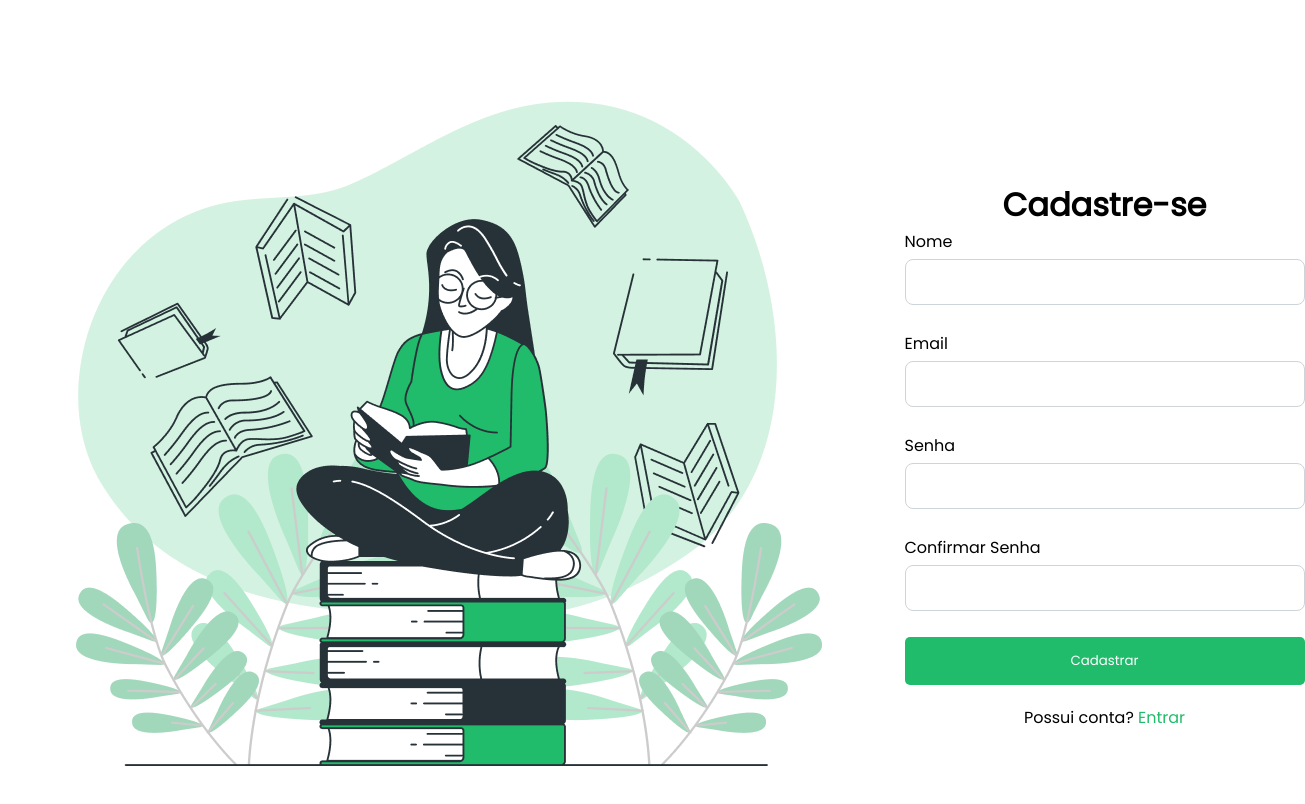
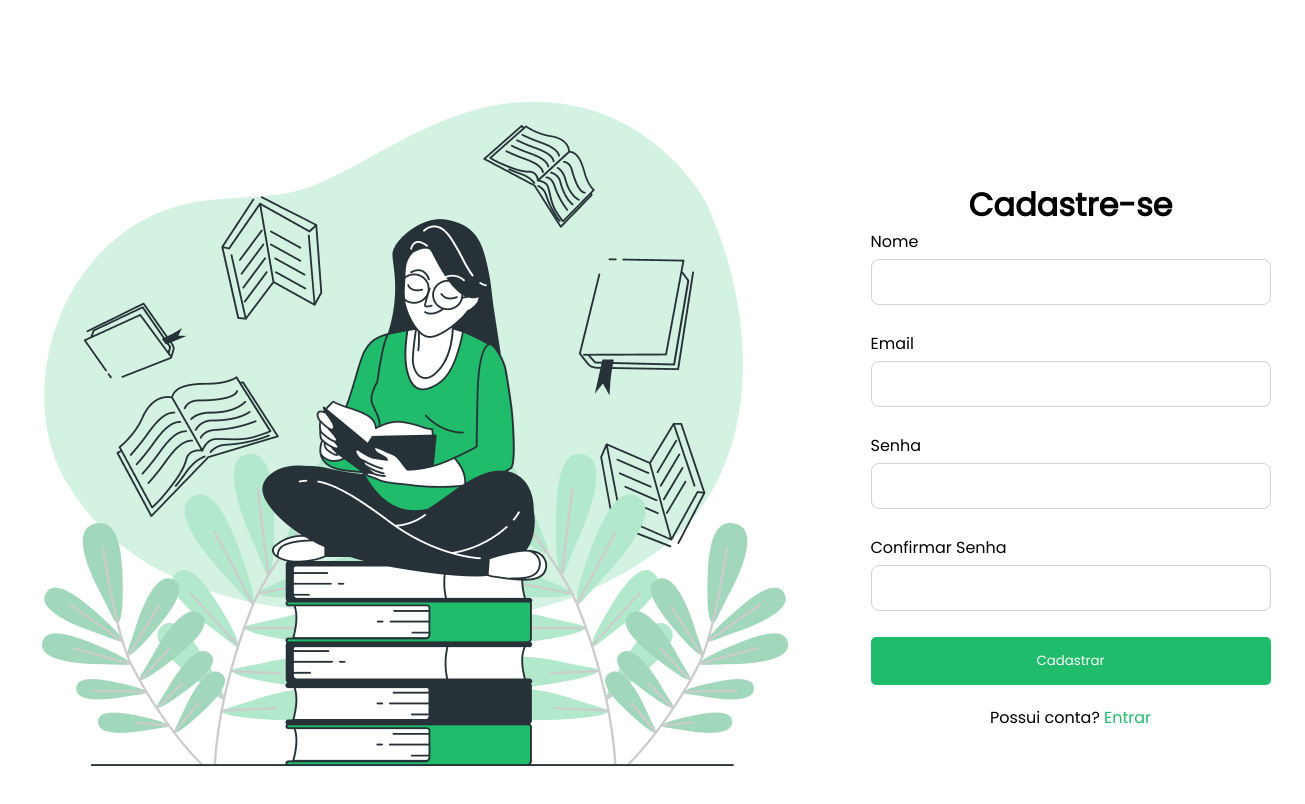
Before and after one commit to GabrielRFAL/Guia-Mochileiro-Fatec, an Angular app: page /register in a window 1280 px wide. Shown: the top 804 px of the page, 1305 px wide, since content can reach past the window. Built offline with nearby package versions, Linux system fonts and the light colour scheme.

Commit message:
styles: alterando estilos

```diff
--- a/src/app/components/register/register.component.scss
+++ b/src/app/components/register/register.component.scss
@@ -2,6 +2,7 @@
     display: flex;
     align-items: center;
     justify-content: center;
+    margin-right: 68px;
 
     .register {
         width: 565px;
```
